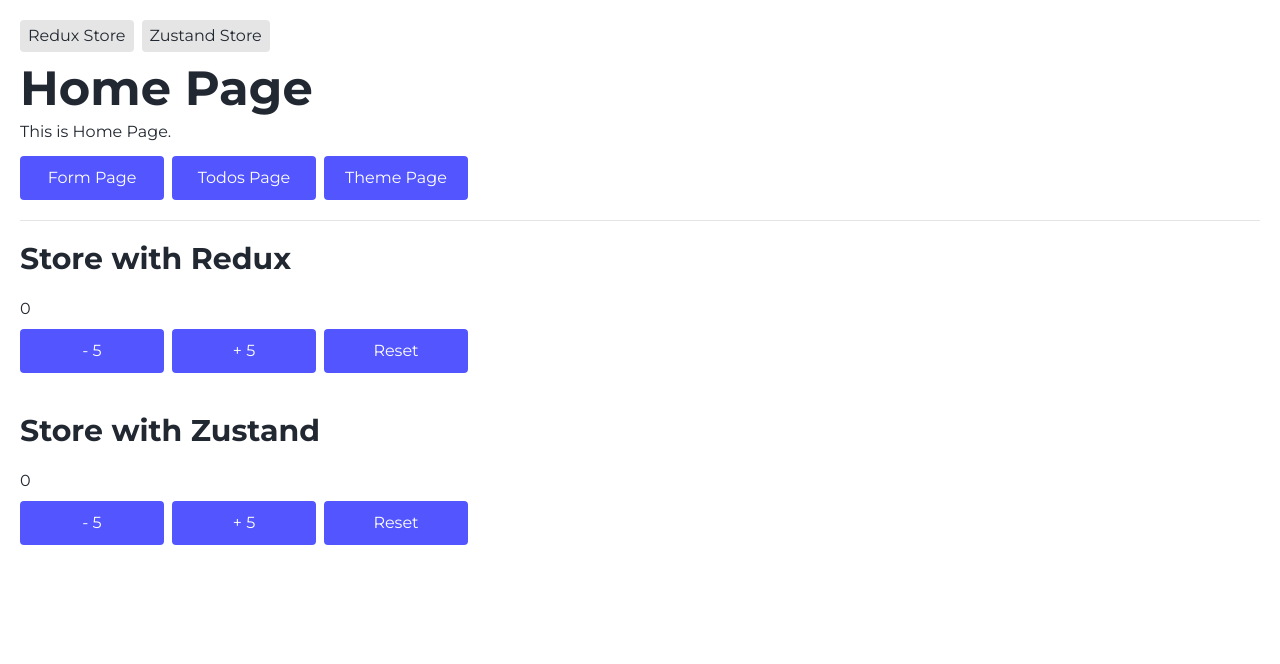
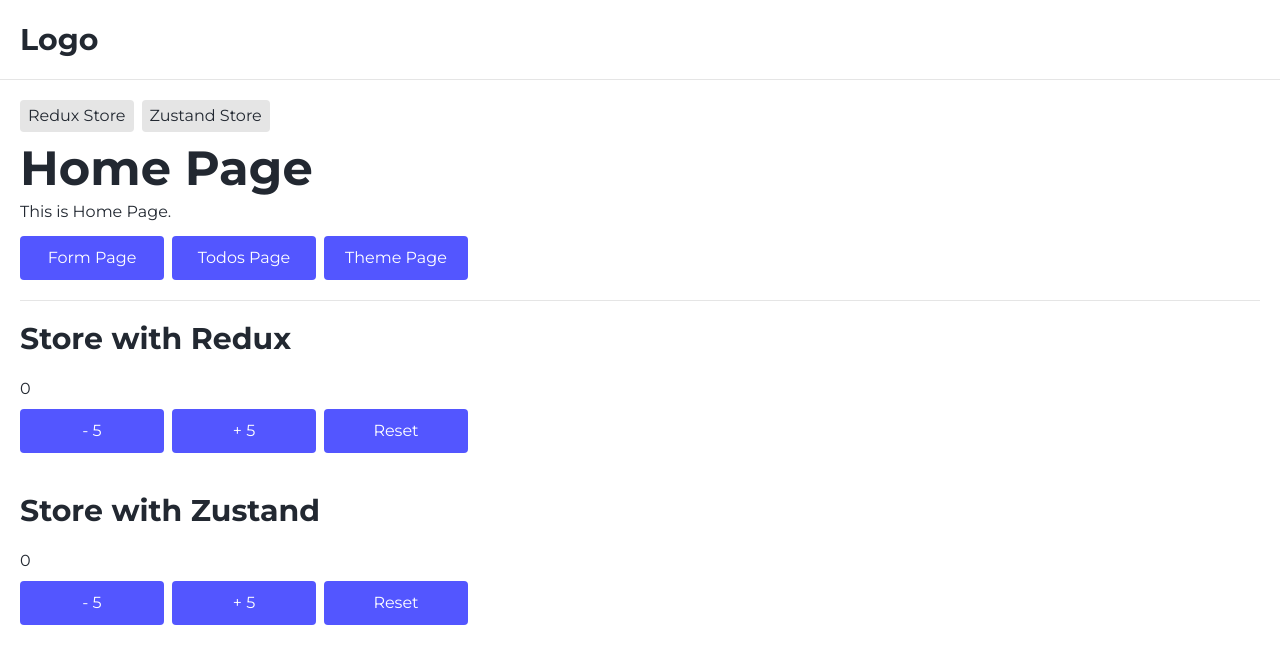
Before and after one commit to dimarogkov/react-template, a React (Create React App) app: page / in a window 1280 px wide. Shown: the top 664 px of the page. Built offline with nearby package versions, Linux system fonts and the light colour scheme.

Commit message:
add Header

```diff
--- a/src/App.tsx
+++ b/src/App.tsx
@@ -1,9 +1,13 @@
 import { Outlet } from 'react-router-dom';
+import { Header } from './components/elements/Header';
 
 export const App = () => {
     return (
-        <main className='relative w-full max-w-screen-2xl p-5 m-auto'>
-            <Outlet />
-        </main>
+        <>
+            <Header />
+            <main className='relative w-full max-w-screen-2xl p-4 sm:p-5 m-auto'>
+                <Outlet />
+            </main>
+        </>
     );
 };
--- /dev/null
+++ b/src/components/elements/Header/Header.tsx
@@ -0,0 +1,14 @@
+import { Link } from 'react-router-dom';
+import { Subtitle } from '../../ui';
+
+export const Header = () => {
+    return (
+        <header className='relative z-20 flex items-center w-full h-16 lg:h-20 border-b border-gray'>
+            <div className='flex items-center justify-between w-full max-w-screen-2xl px-4 sm:px-5 m-auto'>
+                <Subtitle className='flex'>
+                    <Link to='/'>Logo</Link>
+                </Subtitle>
+            </div>
+        </header>
+    );
+};
--- /dev/null
+++ b/src/components/elements/Header/index.ts
@@ -0,0 +1 @@
+export * from './Header';
```
